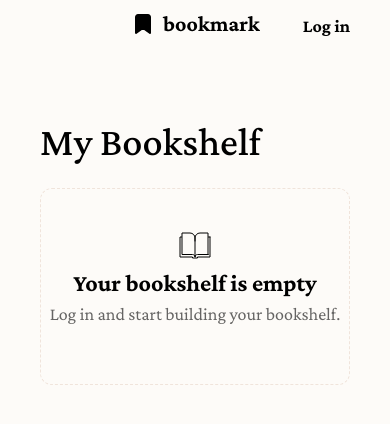
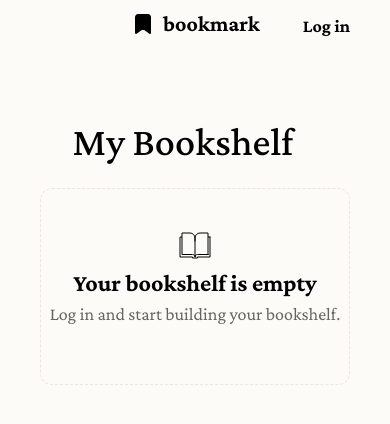
Before and after one commit to haskinator/bookshelf-2.0, a React (Create React App) app: page / in a window 390 px wide. Shown: the top 424 px of the page. Built offline with nearby package versions, Linux system fonts and the light colour scheme.

Commit message:
mobile version filter adjusted to center

```diff
--- a/src/components/BookShelf/bookshelf.css
+++ b/src/components/BookShelf/bookshelf.css
@@ -257,4 +257,16 @@ p {
         row-gap: 24px;
     }
 
+    .bookshelf-header-container {
+        display: flex;
+        justify-content: center;
+        align-items: center;
+
+    }
+
+    .add-btn {
+        margin-top: 12px;
+
+    }
+
 }
```
